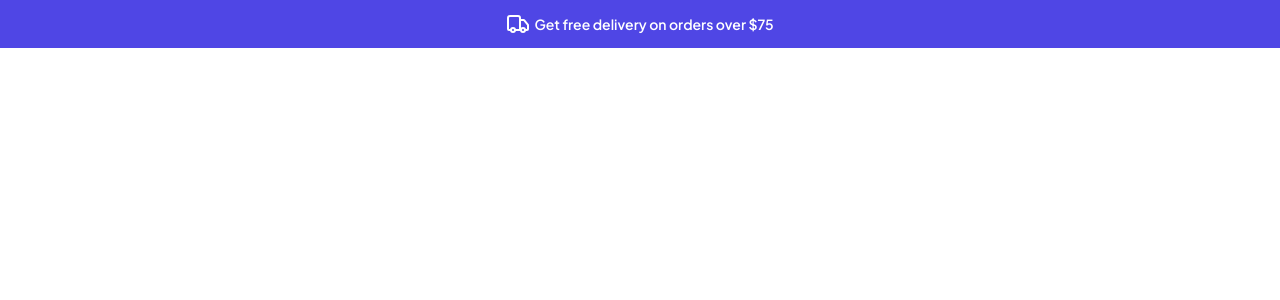
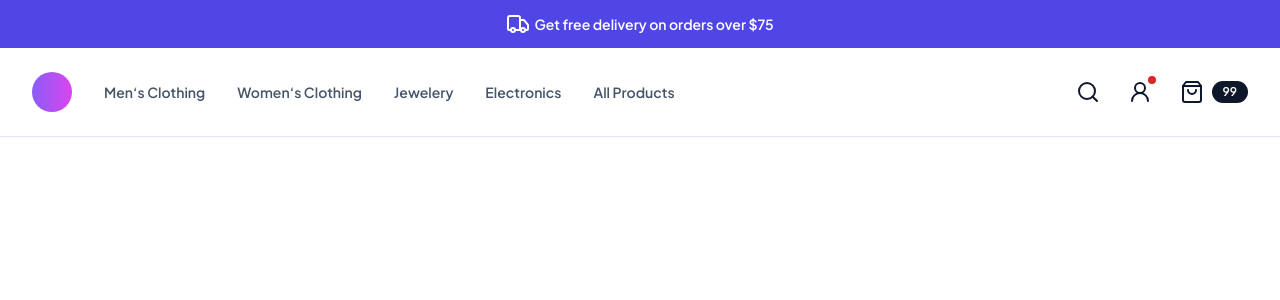
Before and after one commit to tangoren/nextjs-store, a Next.js app: page / in a window 1280 px wide. Shown: the top 300 px of the page. Built offline with nearby package versions, Linux system fonts and the light colour scheme.

Commit message:
feat: add navbar component

```diff
--- a/package.json
+++ b/package.json
@@ -14,6 +14,7 @@
     "@radix-ui/react-slot": "^1.0.2",
     "axios": "^1.6.8",
     "class-variance-authority": "^0.7.0",
+    "classnames": "^2.5.1",
     "clsx": "^2.1.0",
     "lucide-react": "^0.363.0",
     "next": "14.1.4",
--- a/src/app/page.js
+++ b/src/app/page.js
@@ -1,9 +1,13 @@
 import Topbar from "../components/Topbar";
+import Navbar from "../components/Navbar";
 
 export default function Home() {
   return (
     <div className="min-h-screen">
       <Topbar />
+      <Navbar />
+
+      <div style={{ height: 5000 }}>{/* temporary space for scrolling */}</div>
     </div>
   );
 }
--- a/src/app/products/page.js
+++ b/src/app/products/page.js
@@ -1,6 +1,7 @@
 "use client";
 
 import { useEffect, useState } from "react";
+
 import { fetchProducts } from "@/services/api";
 
 export async function loader() {
--- /dev/null
+++ b/src/components/Navbar.js
@@ -0,0 +1,74 @@
+"use client";
+
+import { useState, useEffect } from "react";
+import Link from "next/link";
+import { Search, UserRound, ShoppingBag } from "lucide-react";
+import classNames from "classnames";
+
+import { Badge } from "@/components/ui/badge";
+import { Button } from "@/components/ui/button";
+
+export default function Navbar() {
+  const [isLoggedIn, setIsLoggedIn] = useState(false);
+
+  useEffect(() => {
+    // FIXME: Update this with zustand
+    if (1 > 2) {
+      setIsLoggedIn(true);
+    } else {
+      setIsLoggedIn(false);
+    }
+  }, []);
+
+  return (
+    <div className="sticky top-0 py-6 text-center border-b bg-white/85 border-slate-200 backdrop-blur-xl">
+      <div className="container flex gap-4">
+        <div className="rounded-full size-10 bg-gradient-to-r from-violet-500 to-fuchsia-500 shrink-0"></div>
+
+        <div className="flex justify-between flex-1 gap-12">
+          <div className="flex *:hover:no-underline *:font-semibold *:text-slate-600">
+            <Button variant="link" asChild>
+              <Link href="/">Men&lsquo;s Clothing</Link>
+            </Button>
+            <Button variant="link" asChild>
+              <Link href="/">Women&lsquo;s Clothing</Link>
+            </Button>
+            <Button variant="link" asChild>
+              <Link href="/">Jewelery</Link>
+            </Button>
+            <Button variant="link" asChild>
+              <Link href="/">Electronics</Link>
+            </Button>
+            <Button variant="link" asChild>
+              <Link href="/">All Products</Link>
+            </Button>
+          </div>
+
+          <div className="flex gap-3">
+            <Button variant="link" size="icon">
+              <Search />
+            </Button>
+            <Button
+              variant="link"
+              size="icon"
+              className={classNames(
+                "relative before:content-[''] before:bg-red-600 before:size-2 before:rounded-full before:absolute before:top-1 before:right-1 before:transition-all",
+                {
+                  "before:bg-green-600": isLoggedIn,
+                },
+              )}
+            >
+              <UserRound />
+            </Button>
+            <Button variant="link" className="p-0 pl-2" asChild>
+              <Link href="/" className="flex gap-2">
+                <ShoppingBag className="shrink-0" />{" "}
+                <Badge className="select-none">99</Badge>
+              </Link>
+            </Button>
+          </div>
+        </div>
+      </div>
+    </div>
+  );
+}
--- /dev/null
+++ b/src/components/Slider.js
@@ -0,0 +1,21 @@
+import { Button } from "@/components/ui/button";
+
+export default function Slider() {
+  return (
+    <div class="container">
+      <div class="bg-gradient-to-r from-indigo-100 to-indigo-200 h-[480px] mt-8 rounded-lg flex flex-col justify-center items-start gap-6 px-16">
+        <div className="text-5xl font-bold text-transparent bg-gradient-to-r from-indigo-500 to-indigo-700 bg-clip-text">
+          New arrivals are here
+        </div>
+
+        <p className="max-w-screen-sm font-medium text-slate-700">
+          The new arrivals have, well, newly arrived. Check out the latest
+          options from our summer small-batch release while they&lsquo;re still
+          in stock.
+        </p>
+
+        <Button className="px-12">Shop Now</Button>
+      </div>
+    </div>
+  );
+}
--- /dev/null
+++ b/src/components/ui/badge.jsx
@@ -0,0 +1,32 @@
+import * as React from "react";
+import { cva } from "class-variance-authority";
+
+import { cn } from "@/lib/utils";
+
+const badgeVariants = cva(
+  "inline-flex items-center rounded-full border border-slate-200 px-2.5 py-0.5 text-xs font-semibold transition-colors focus:outline-none focus:ring-2 focus:ring-slate-950 focus:ring-offset-2 dark:border-slate-800 dark:focus:ring-slate-300",
+  {
+    variants: {
+      variant: {
+        default:
+          "border-transparent bg-slate-900 text-slate-50 hover:bg-slate-900/80 dark:bg-slate-50 dark:text-slate-900 dark:hover:bg-slate-50/80",
+        secondary:
+          "border-transparent bg-slate-100 text-slate-900 hover:bg-slate-100/80 dark:bg-slate-800 dark:text-slate-50 dark:hover:bg-slate-800/80",
+        destructive:
+          "border-transparent bg-red-500 text-slate-50 hover:bg-red-500/80 dark:bg-red-900 dark:text-slate-50 dark:hover:bg-red-900/80",
+        outline: "text-slate-950 dark:text-slate-50",
+      },
+    },
+    defaultVariants: {
+      variant: "default",
+    },
+  },
+);
+
+function Badge({ className, variant, ...props }) {
+  return (
+    <div className={cn(badgeVariants({ variant }), className)} {...props} />
+  );
+}
+
+export { Badge, badgeVariants };
--- a/tailwind.config.js
+++ b/tailwind.config.js
@@ -13,7 +13,7 @@ module.exports = {
       center: true,
       padding: "2rem",
       screens: {
-        "2xl": "1400px",
+        xl: "1344px",
       },
     },
     extend: {
```
Also changed, not shown: .eslintrc.json, 1 other file (tests, documents, lock files or other folders).
